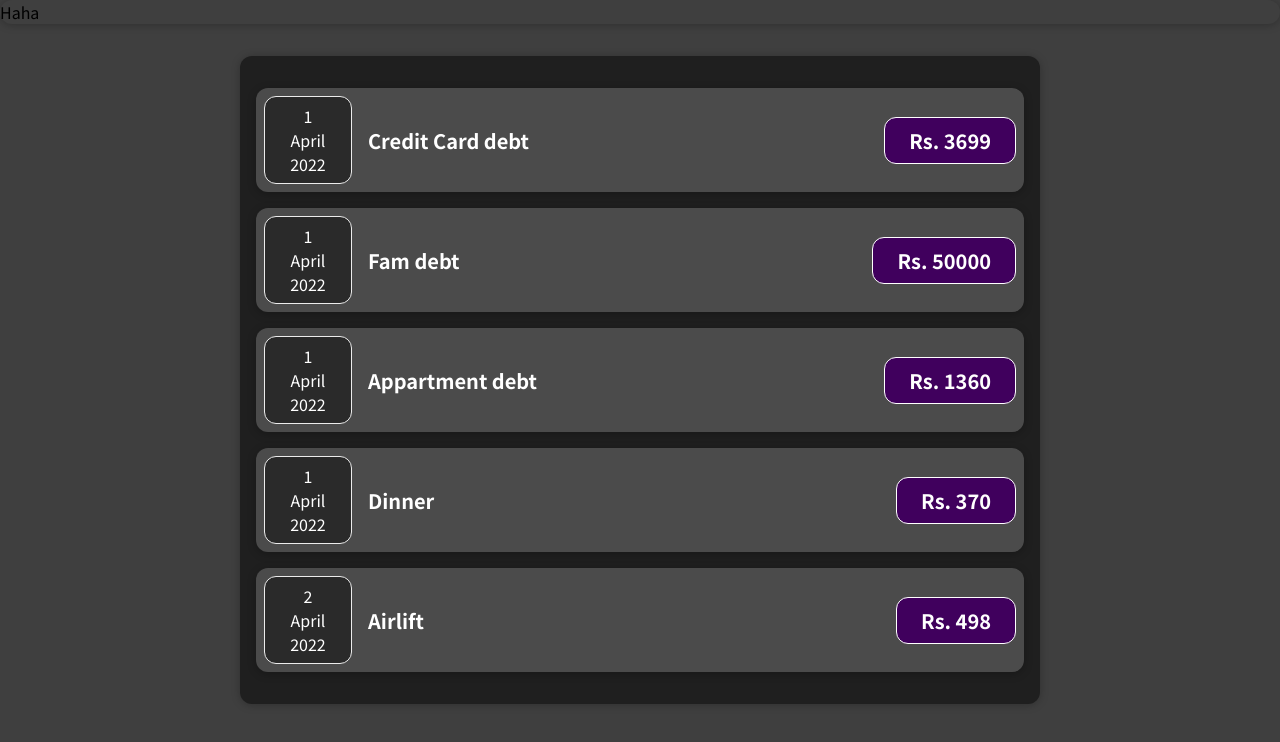
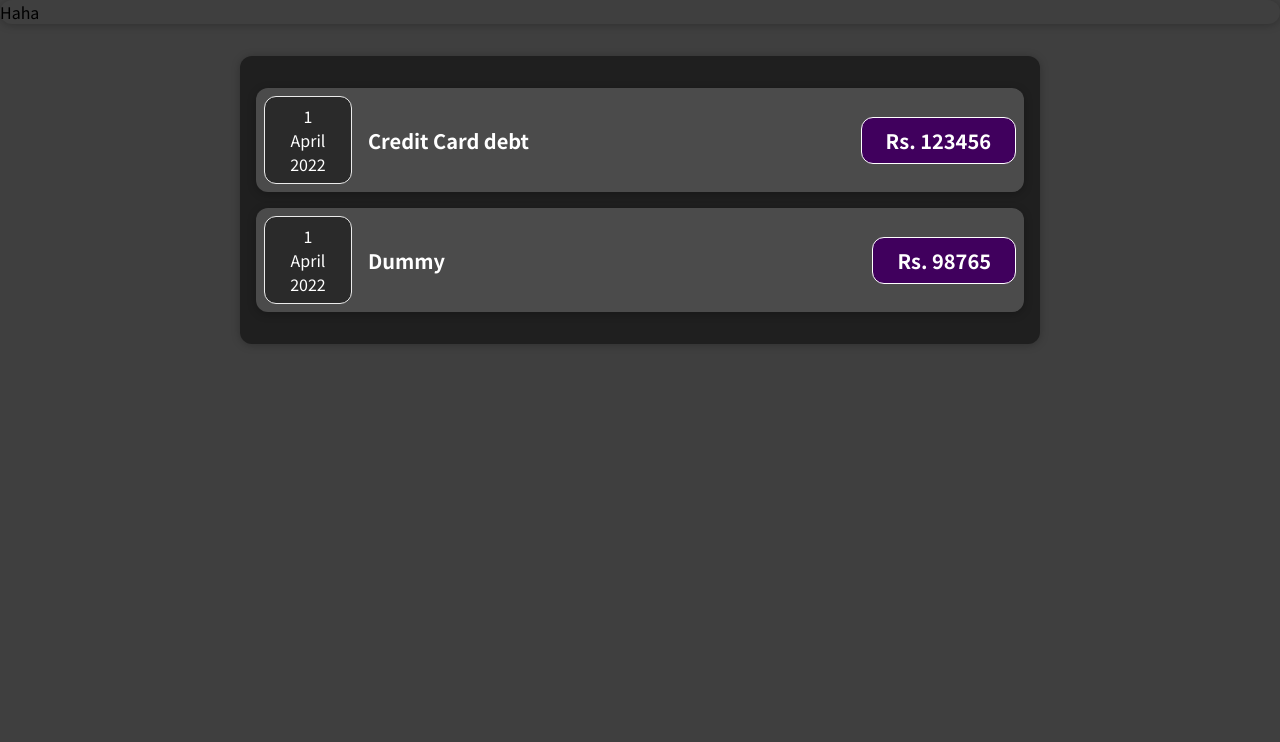
Before and after one commit to afif-malghani/ReactCourse, a JavaScript app in the folder 01-starting-setup/: page / in a window 1280 px wide. Shown: the top 742 px of the page. Built offline with nearby package versions, Linux system fonts and the light colour scheme.

Commit message:
Added dummy list

```diff
--- a/01-starting-setup/src/App.js
+++ b/01-starting-setup/src/App.js
@@ -7,35 +7,15 @@ function App() {
       id: 0,
       title: "Credit Card debt",
       date: new Date(2022, 3, 1),
-      amount: 3699,
+      amount: 123456,
     },
     {
       id: 1,
-      title: "Fam debt",
+      title: "Dummy",
       date: new Date(2022, 3, 1),
-      amount: 50000,
-    },
-    {
-      id: 2,
-      title: "Appartment debt",
-      date: new Date(2022, 3, 1),
-      amount: 1360,
-    },
-    {
-      id: 3,
-      title: "Dinner",
-      date: new Date(2022, 3, 1),
-      amount: 370,
-    },
-
-    {
-      id: 4,
-      title: "Airlift",
-      date: new Date(2022, 3, 2),
-      amount: 498,
+      amount: 98765,
     },
   ];
-
   return (
     <div>
       <Card>Haha</Card>
```
